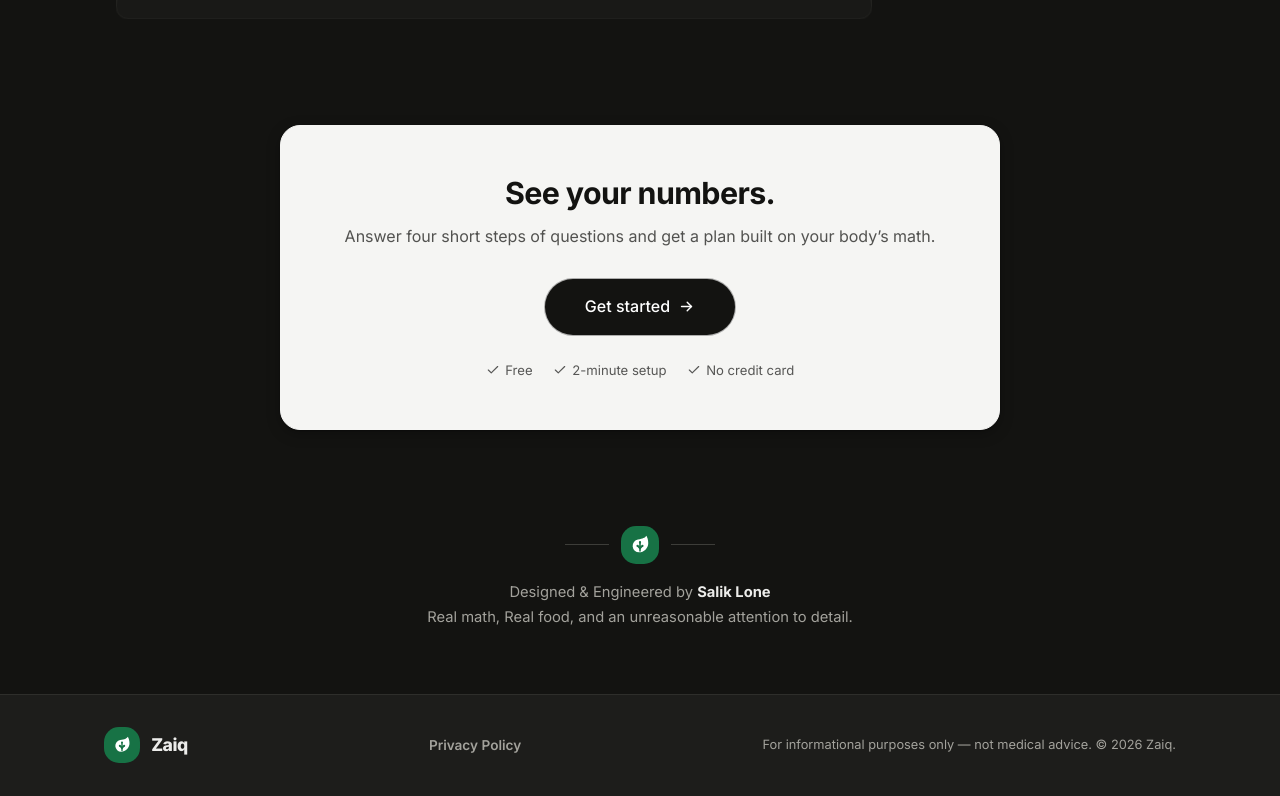
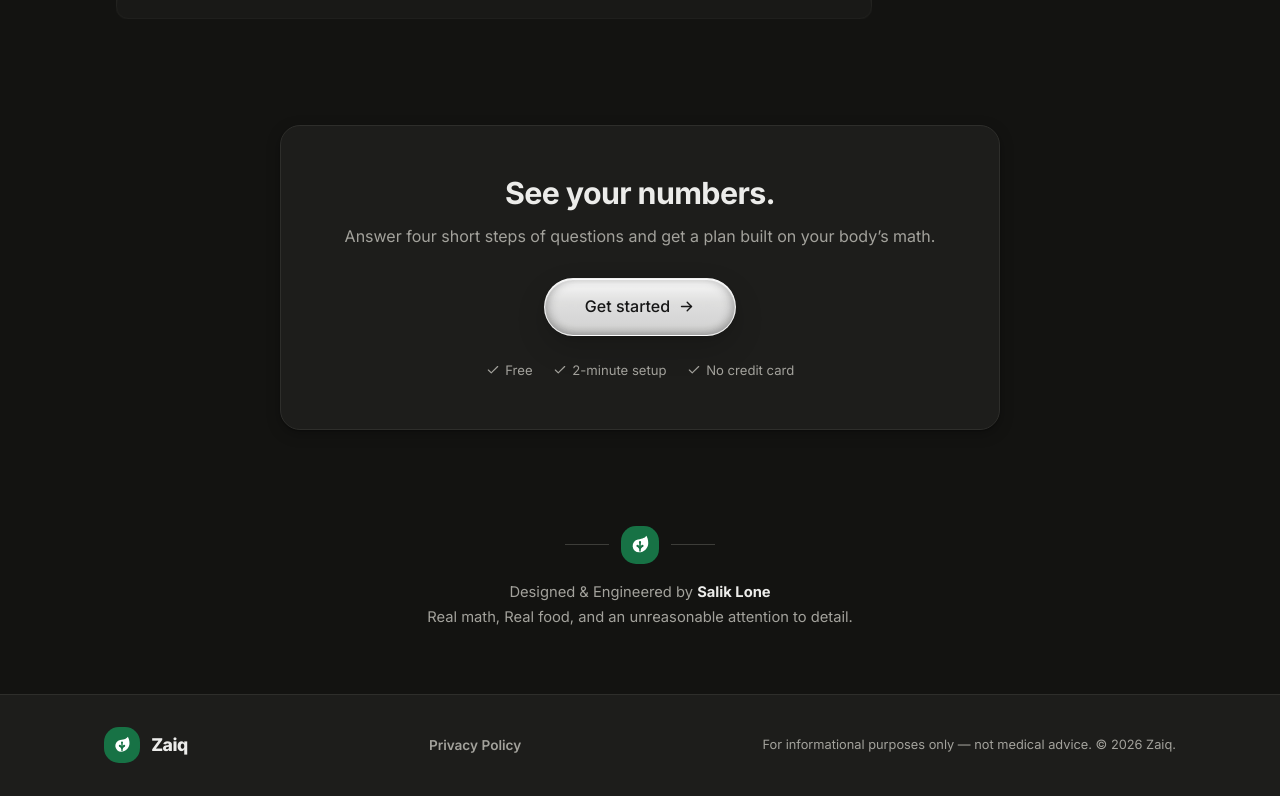
Before and after one commit to verstilearis-sketch/Diet-asisstant-App, a Next.js app: page / in a window 1280 px wide. Shown: the part 4744-5540 px from the top of the page. Built offline with nearby package versions, Linux system fonts and the light colour scheme; no server answers.

Commit message:
CTA card: dark glass with standard glass pill button

```diff
--- a/src/app/page.tsx
+++ b/src/app/page.tsx
@@ -352,17 +352,17 @@ export default function LandingPage() {
 
       {/* ── CTA ─────────────────────────────────────────── */}
       <section className="container" style={{ paddingTop: '3rem', paddingBottom: '6rem' }}>
-        <div className="glass-card" style={{ maxWidth: 720, margin: '0 auto', padding: '3rem 2rem', textAlign: 'center', background: 'var(--color-accent)', borderColor: 'var(--color-accent)' }}>
-          <h2 style={{ fontSize: '1.9rem', marginBottom: '0.75rem', color: '#131311' }}>See your numbers.</h2>
-          <p style={{ color: 'rgba(19,19,17,0.72)', marginBottom: '1.75rem', fontSize: '1rem' }}>
+        <div className="glass-card" style={{ maxWidth: 720, margin: '0 auto', padding: '3rem 2rem', textAlign: 'center' }}>
+          <h2 style={{ fontSize: '1.9rem', marginBottom: '0.75rem' }}>See your numbers.</h2>
+          <p style={{ color: 'var(--color-muted)', marginBottom: '1.75rem', fontSize: '1rem' }}>
             Answer four short steps of questions and get a plan built on your body’s math.
           </p>
-          <Link href="/auth?mode=signup" className="btn-primary" style={{ fontSize: '1rem', padding: '0.95rem 2.5rem', background: '#131311', color: '#fff', boxShadow: 'none' }}>
+          <Link href="/auth?mode=signup" className="btn-primary" style={{ fontSize: '1rem', padding: '0.95rem 2.5rem' }}>
             Get started <ArrowRightIcon size={17} />
           </Link>
           <div style={{ display: 'flex', gap: '1.25rem', justifyContent: 'center', marginTop: '1.5rem', flexWrap: 'wrap' }}>
             {['Free', '2-minute setup', 'No credit card'].map((t) => (
-              <span key={t} style={{ display: 'inline-flex', alignItems: 'center', gap: '0.35rem', fontSize: '0.82rem', color: 'rgba(19,19,17,0.7)' }}>
+              <span key={t} style={{ display: 'inline-flex', alignItems: 'center', gap: '0.35rem', fontSize: '0.82rem', color: 'var(--color-muted)' }}>
                 <CheckIcon size={14} /> {t}
               </span>
             ))}
```
